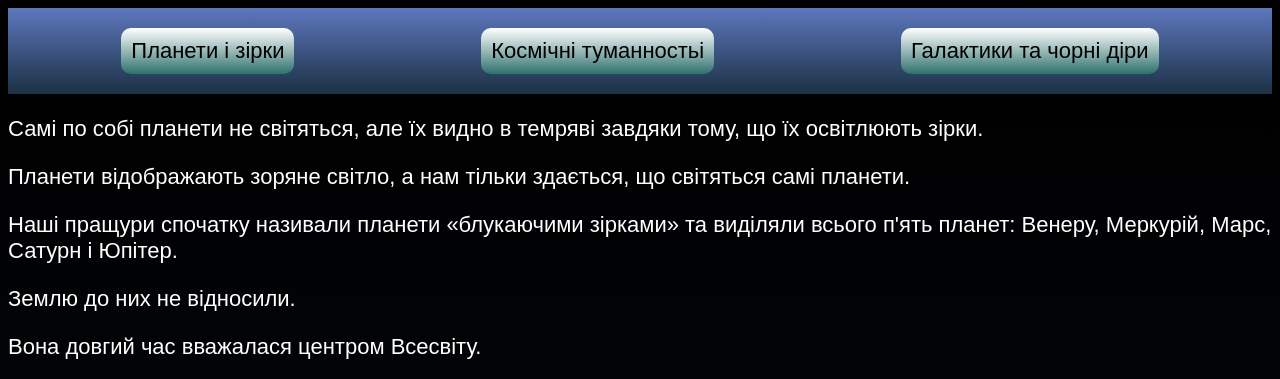
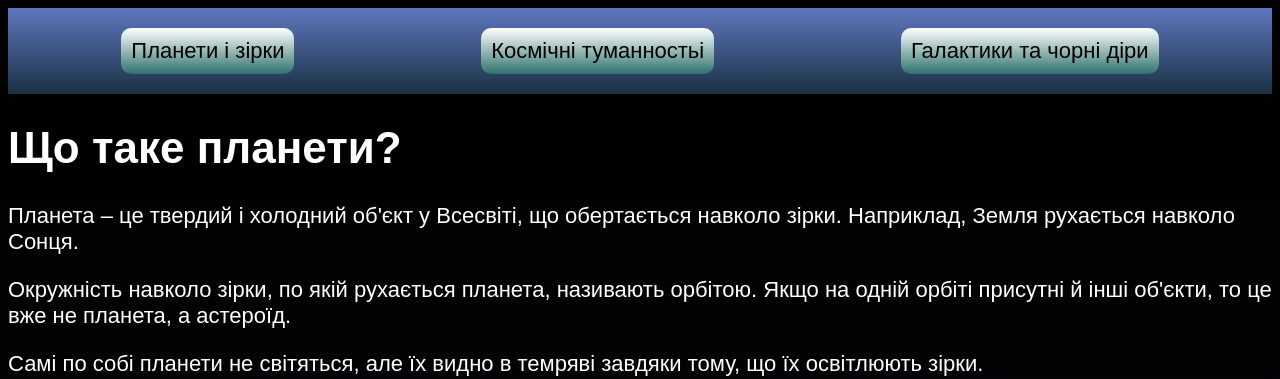
Before and after one commit to logika14/Artemfinal, a plain HTML site: page index.html in a window 1280 px wide. Shown: the top 379 px of the page. Drawn offline with Linux system fonts and the light colour scheme.

Commit message:
Update index.html

```diff
--- a/index.html
+++ b/index.html
@@ -8,7 +8,9 @@
             </nav>
         </header>
         <main>
-
+            <h1>Що таке планети?</h1>
+            <p>Планета – це твердий і холодний об'єкт у Всесвіті, що обертається навколо зірки. Наприклад, Земля рухається навколо Сонця.</p>
+            <p>Окружність навколо зірки, по якій рухається планета, називають орбітою. Якщо на одній орбіті присутні й інші об'єкти, то це вже не планета, а астероїд.</p>
            <p>Самі по собі планети не світяться, але їх видно в темряві завдяки тому, що їх освітлюють зірки.</p>
             <p>Планети відображають зоряне світло, а нам тільки здається, що світяться самі планети.</p>
 
```
